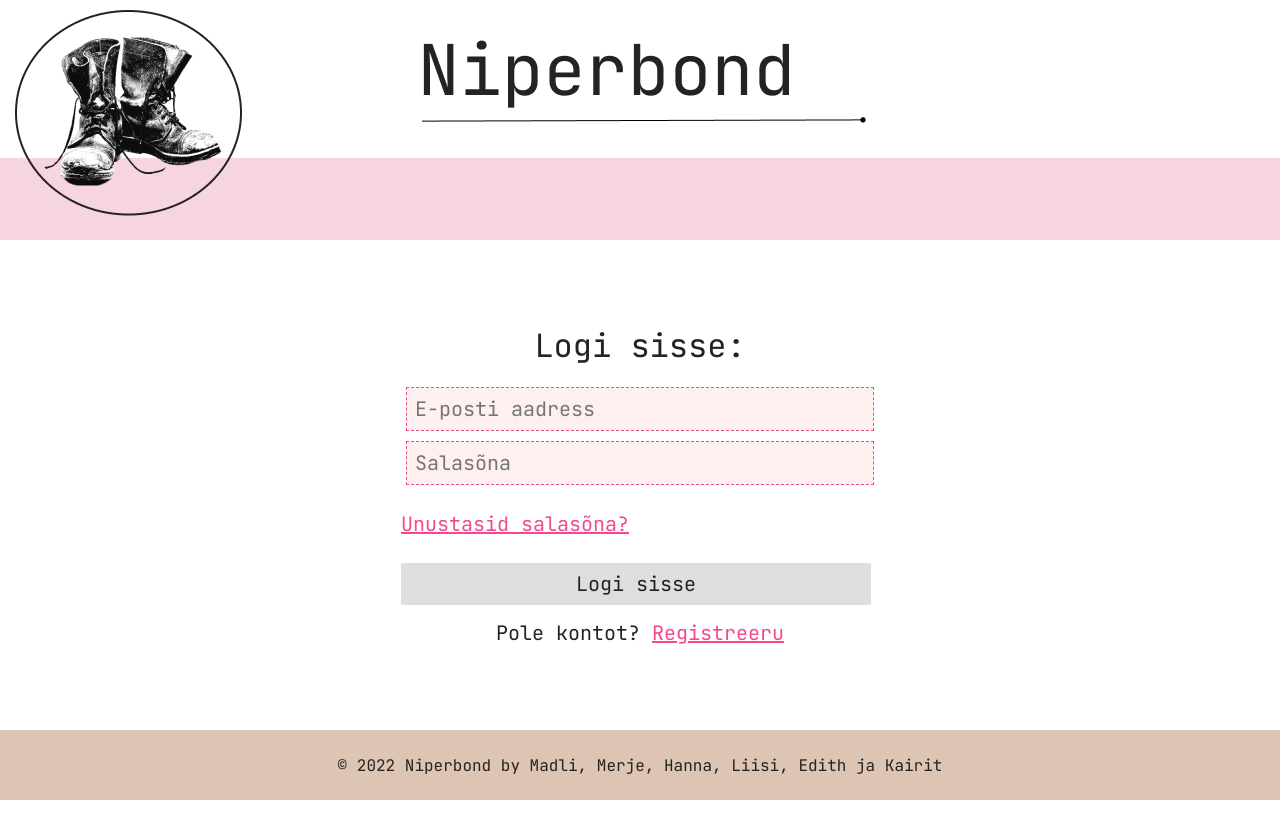
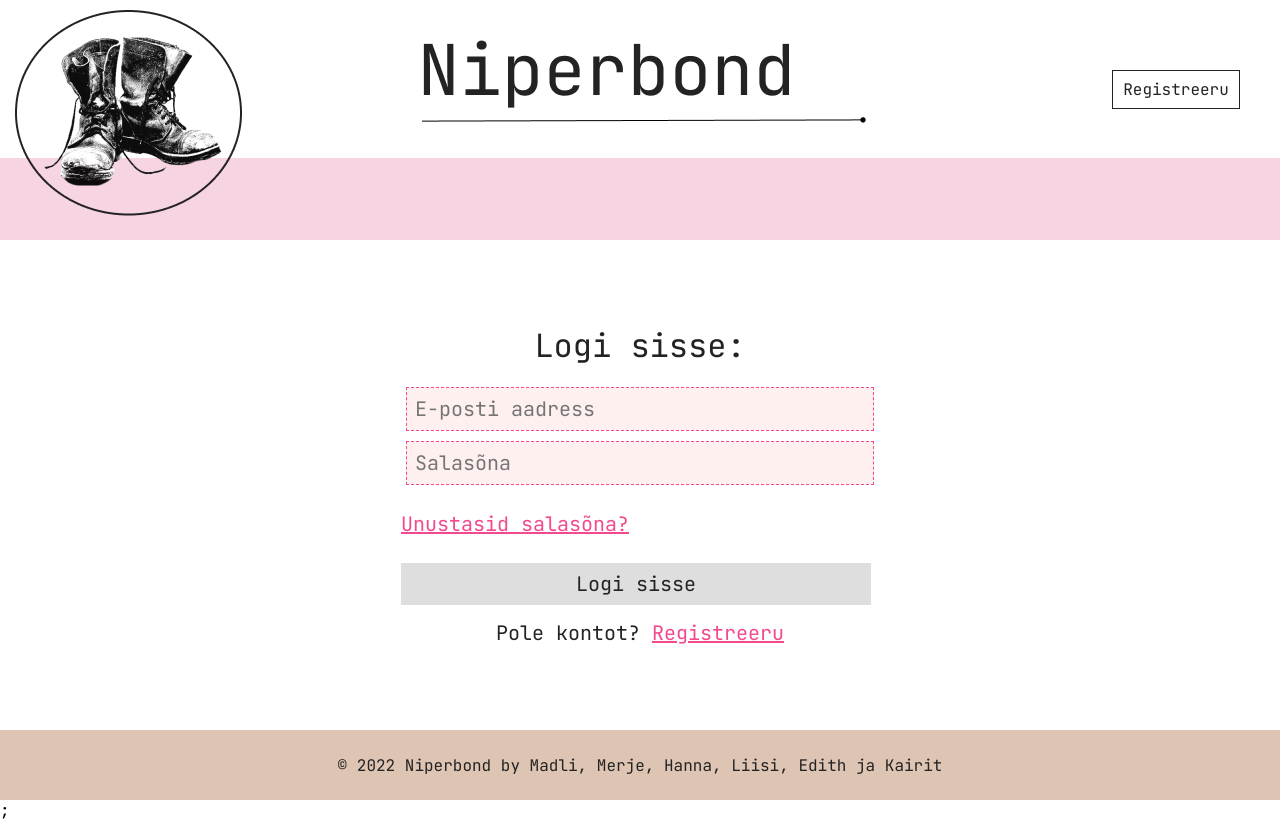
Before and after one commit to madlimaij/Shoebert, a React (Create React App) app in the folder shoebert-app/: page /login in a window 1280 px wide. Before the commit the page ends 800 px from the top, so only its background shows below. Built offline with nearby package versions, Linux system fonts and the light colour scheme.

Commit message:
register button

```diff
--- a/shoebert-app/src/pages/loginPage/LoginPage.tsx
+++ b/shoebert-app/src/pages/loginPage/LoginPage.tsx
@@ -6,6 +6,7 @@ import LogoComp from "../../components/LogoComp";
 import PinkDiv from "../../components/PinkDiv";
 import theme from "../../common/theme";
 import { LogoTrans } from "../../images";
+import { Button } from "../../components";
 
 const useStyles = createUseStyles({
   pinkDiv: {
@@ -25,6 +26,10 @@ const LoginPage = () => {
       <PinkDiv cname={classes.pinkDiv} />
       <LoginBox />
       <Footer />
+      <a href="/register">
+        <Button title={"Registreeru"} />
+      </a>
+      ;
     </div>
   );
 };
```
